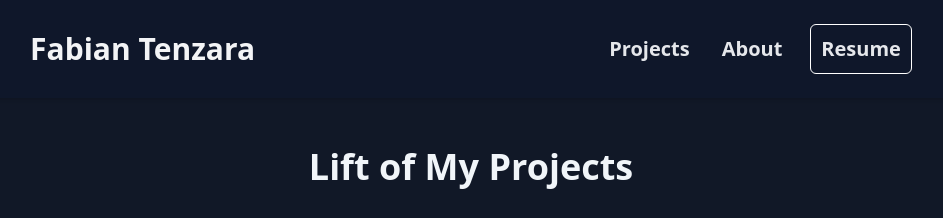
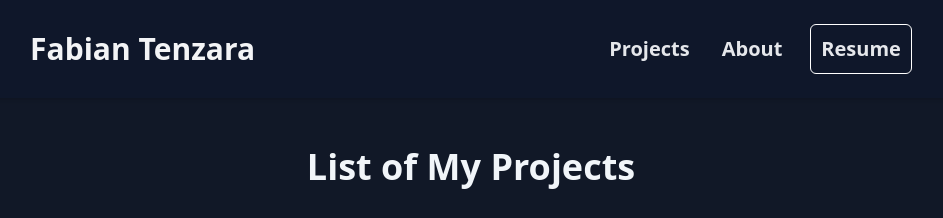
Before and after one commit to tzrfabian/tzrfabian-profile, a Next.js app: page /projects in a window 1280 px wide. Shown: the top 218 px of the page, without its empty margins (169-1112 px from the left). Built offline with nearby package versions, Linux system fonts and the light colour scheme.

Commit message:
refac: update h2

```diff
--- a/src/app/projects/page.jsx
+++ b/src/app/projects/page.jsx
@@ -10,7 +10,7 @@ export default function Projects() {
       <div className='mt-3 rounded-md px-4 py-8 animate-fadein'>
         <div className='max-md:text-center flex justify-center items-center'>
           <h2 className="md:text-4xl text-slate-100 text-xl font-bold md:!leading-[50px] mb-2 text-center">
-            Lift of My Projects
+            List of My Projects
           </h2>
         </div>
         <div className='items-center max-w-2xl mx-auto'>
```
